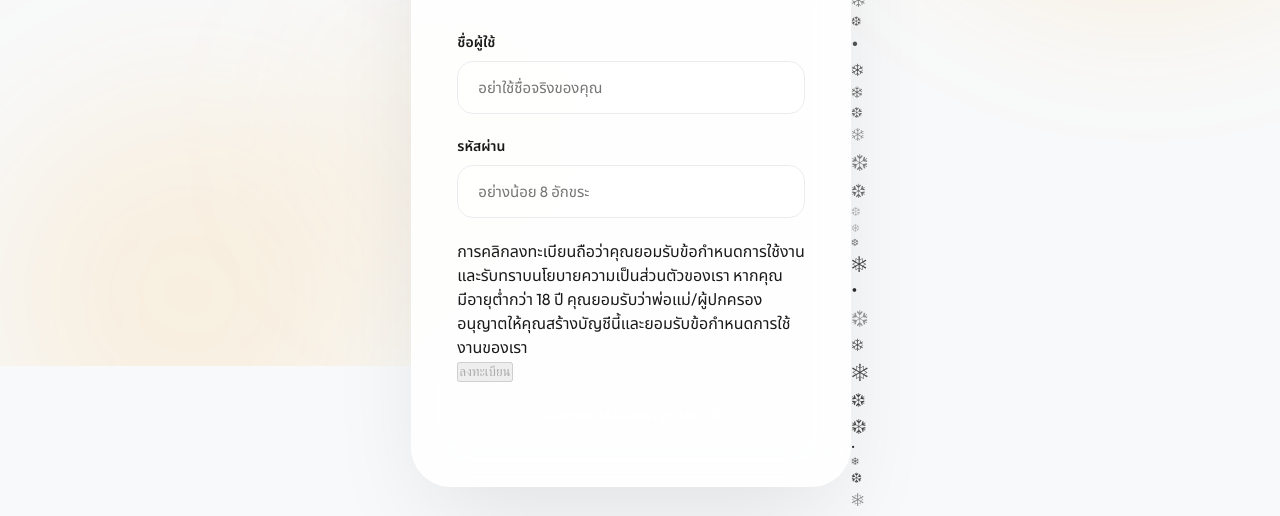
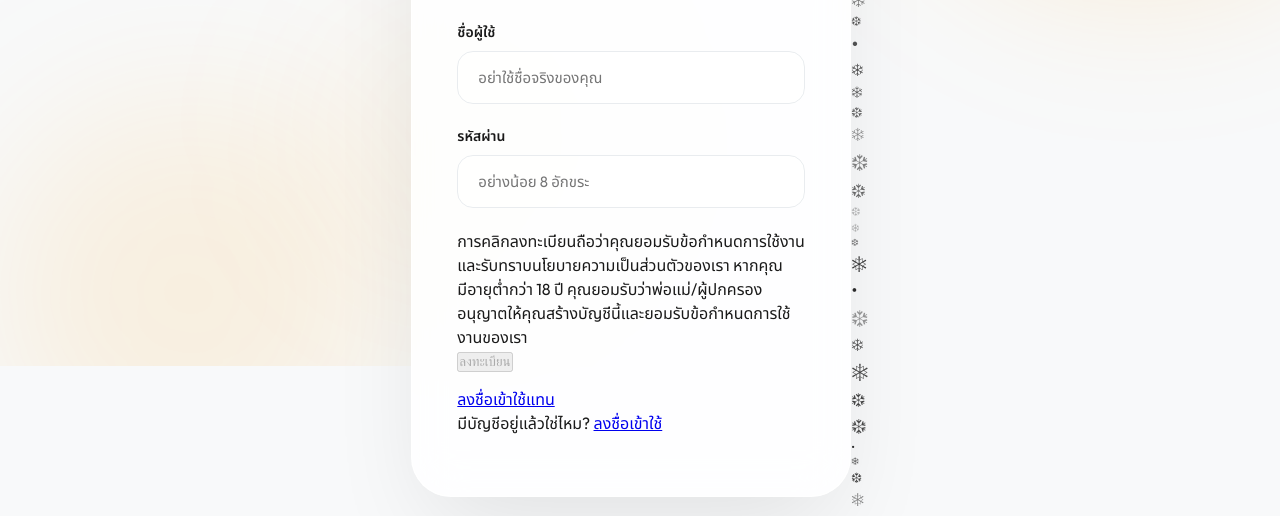
Before and after one commit to razeak7293/SetXFiveM, a website: page index.html in a window 1280 px wide. Shown: the part 434-950 px from the top of the page. Drawn offline with Linux system fonts and the light colour scheme.

Commit message:
Update index.html

```diff
--- a/index.html
+++ b/index.html
@@ -49,12 +49,12 @@
             <!-- Submit -->
             <button type="submit" class="submit-btn" disabled>ลงทะเบียน</button>
 
-            <div style="text-align: center; margin-top: 24px; font-size: 13px; color: #ffffff; font-weight: 700;">
-                มีบัญชีอยู่แล้วใช่ไหม? <a href="login.html"
-                    style="color: #ffffff; text-decoration: underline;">ลงชื่อเข้าใช้</a>
+            <div style="margin-top: 16px;">
+                <a href="login.html" class="login-btn">ลงชื่อเข้าใช้แทน</a>
             </div>
+
+            <p class="login-link-text">มีบัญชีอยู่แล้วใช่ไหม? <a href="login.html">ลงชื่อเข้าใช้</a></p>
         </form>
-    </div>
     </div>
 
     <script>
```
